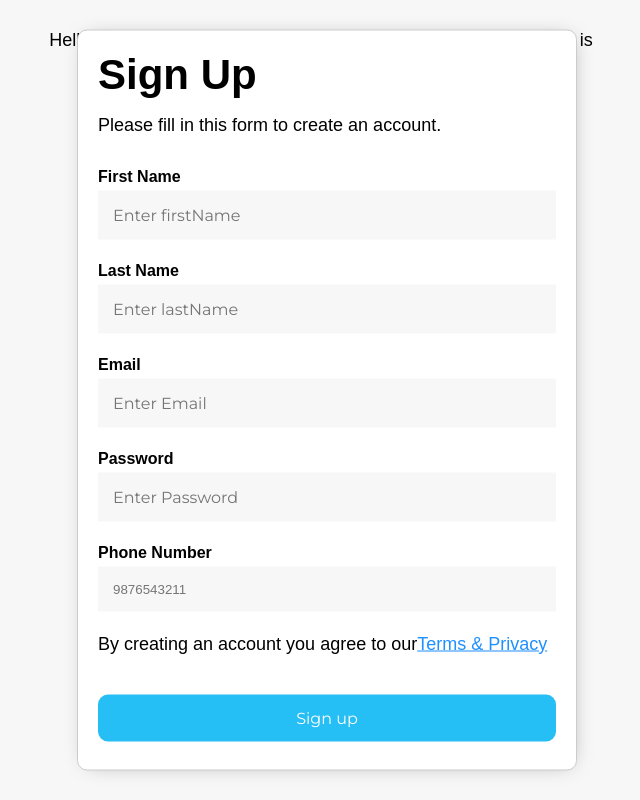
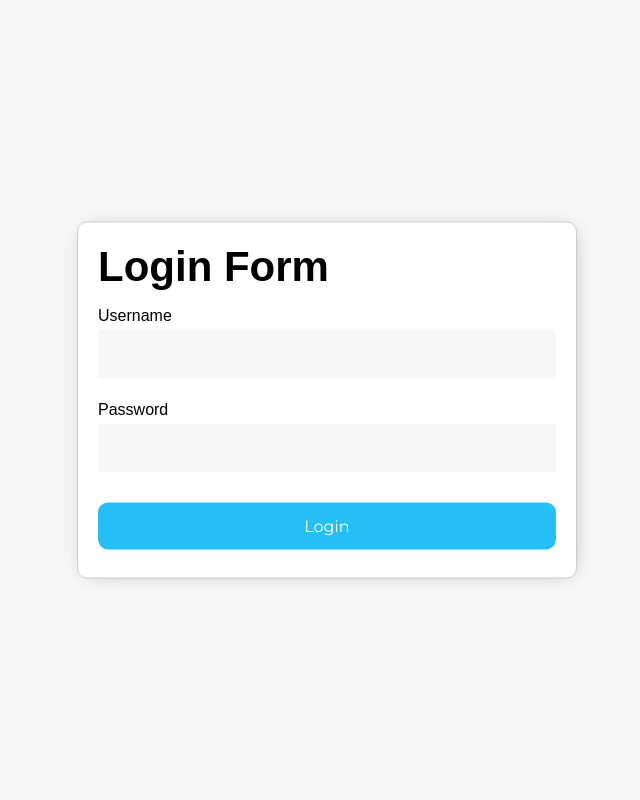
Before and after one commit to TarunByte/reactV19, a React (Vite) app: page / in a window 1280 px wide. Shown: the whole page, without its empty margins (313-953 px from the left). Built offline with nearby package versions, Linux system fonts and the light colour scheme.

Commit message:
#50 Create a Login Form in React

```diff
--- a/src/App.jsx
+++ b/src/App.jsx
@@ -1,5 +1,5 @@
-import { RegistrationFormReact } from "./components/hooks/useState/RegistrationReact";
+import { LoginForm } from "./components/hooks/useState/LoginForm";
 
 export const App = () => {
-  return <RegistrationFormReact />;
+  return <LoginForm />;
 };
--- /dev/null
+++ b/src/components/hooks/useState/LoginForm.jsx
@@ -0,0 +1,49 @@
+import { useState } from "react";
+import "./index.css";
+
+export const LoginForm = () => {
+  const [username, setUsername] = useState("");
+  const [password, setPassword] = useState("");
+
+  const handleFormSubmit = (e) => {
+    e.preventDefault();
+
+    const loginData = {
+      username,
+      password,
+    };
+
+    console.log(loginData);
+  };
+
+  return (
+    <div className="container">
+      <div className="card">
+        <h1>Login Form</h1>
+        <form onSubmit={handleFormSubmit}>
+          <label htmlFor="username">Username</label>
+          <input
+            type="text"
+            name="username"
+            required
+            autoComplete="off"
+            value={username}
+            onChange={(e) => setUsername(e.target.value)}
+          />
+
+          <label htmlFor="password">Password</label>
+          <input
+            type="password"
+            name="password"
+            required
+            autoComplete="off"
+            value={password}
+            onChange={(e) => setPassword(e.target.value)}
+          />
+
+          <button type="submit">Login</button>
+        </form>
+      </div>
+    </div>
+  );
+};
```
